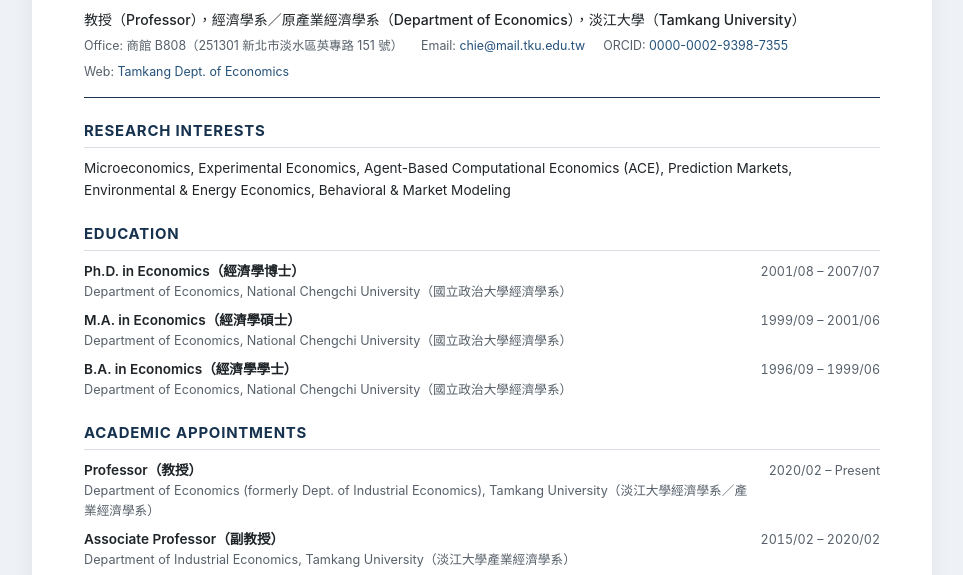
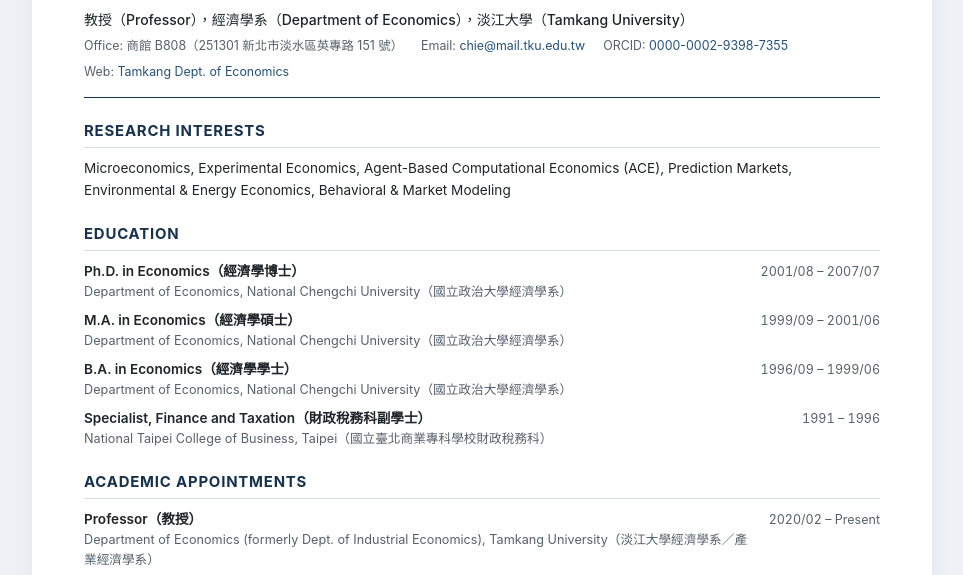
Before and after one commit to brianchih/Internship, a plain HTML site: page CV.html in a window 1280 px wide. Shown: the part 181-756 px from the top of the page, without its empty margins (158-1121 px from the left). Drawn offline with Linux system fonts and the light colour scheme.

Commit message:
Update CV.html

```diff
--- a/CV.html
+++ b/CV.html
@@ -406,7 +406,7 @@
         <span class="cv-label">Curriculum Vitae</span>
       </div>
       <div class="affiliation-line">
-        教授（Professor），經濟學系／原產業經濟學系（Department of Economics），淡江大學（Tamkang University）
+        教授（Professor），經濟學系（Department of Economics），淡江大學（Tamkang University）
       </div>
       <div class="contact-line">
         <span>Office: 商館 B808（251301 新北市淡水區英專路 151 號）</span>
@@ -448,6 +448,13 @@
           <div class="entry-sub">Department of Economics, National Chengchi University（國立政治大學經濟學系）</div>
         </div>
         <div class="entry-date">1996/09 – 1999/06</div>
+      </div>
+      <div class="entry-row">
+        <div class="entry-main">
+          <div class="entry-title">Specialist, Finance and Taxation（財政稅務科副學士）</div>
+          <div class="entry-sub">National Taipei College of Business, Taipei（國立臺北商業專科學校財政稅務科）</div>
+        </div>
+        <div class="entry-date">1991 – 1996</div>
       </div>
     </section>
 
```
